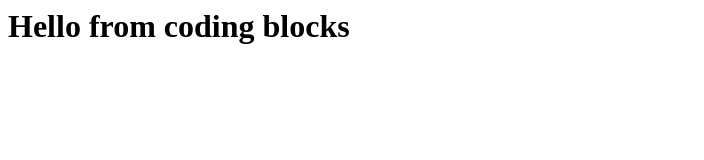
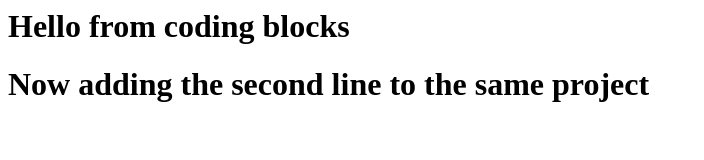
Before and after one commit to SamyakJain091998/IIIT-workshop, a plain HTML site: page index.html in a window 1280 px wide. Shown: the whole page, without its empty margins (0-704 px from the left). Drawn offline with Linux system fonts and the light colour scheme.

Commit message:
Add second line
Commit changes

```diff
--- a/index.html
+++ b/index.html
@@ -1,5 +1,3 @@
-<html>
-<body>
+
 <h1>Hello from coding blocks</h1>
-</body>
-</html>
+<h1> Now adding the second line to the same project </h1>
```
